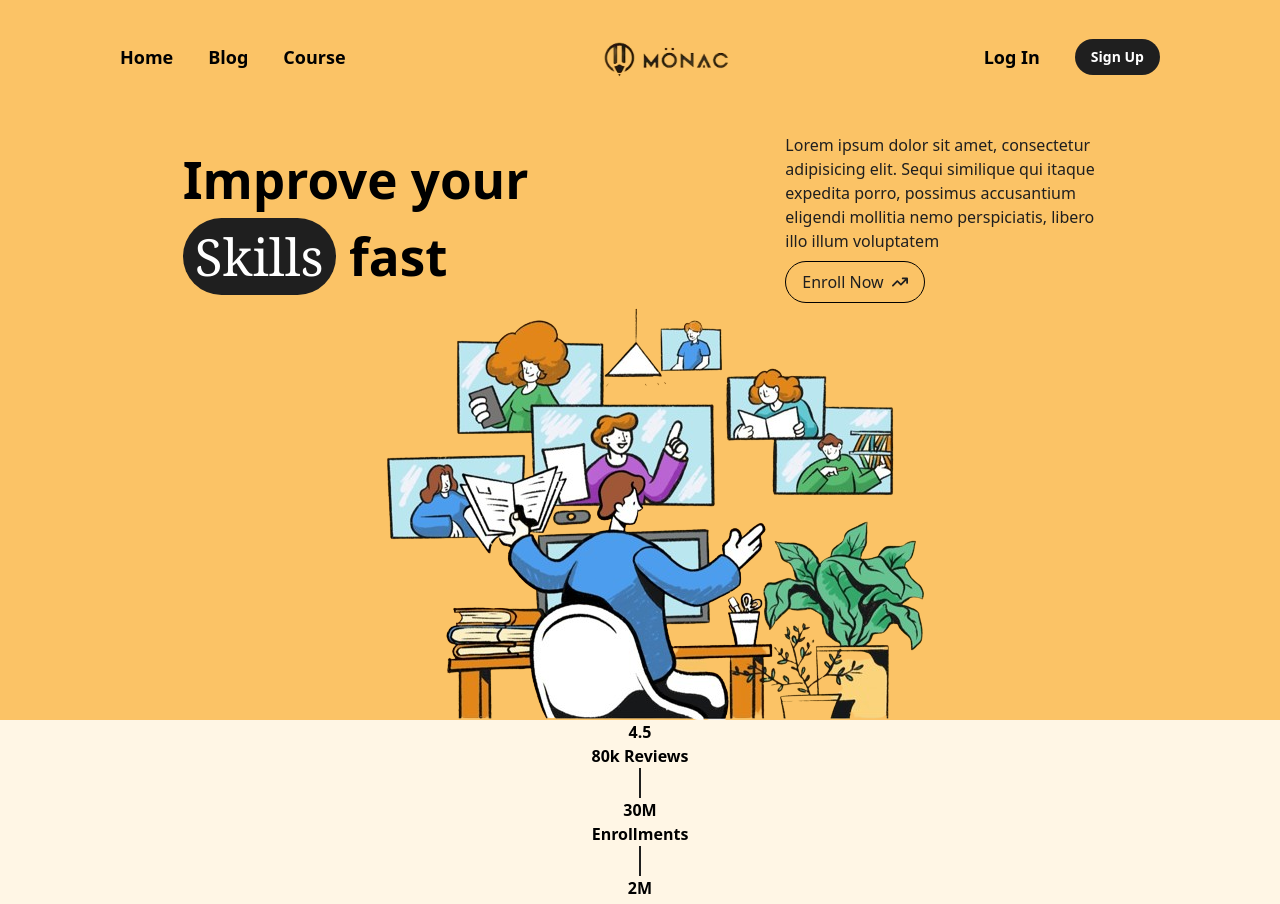
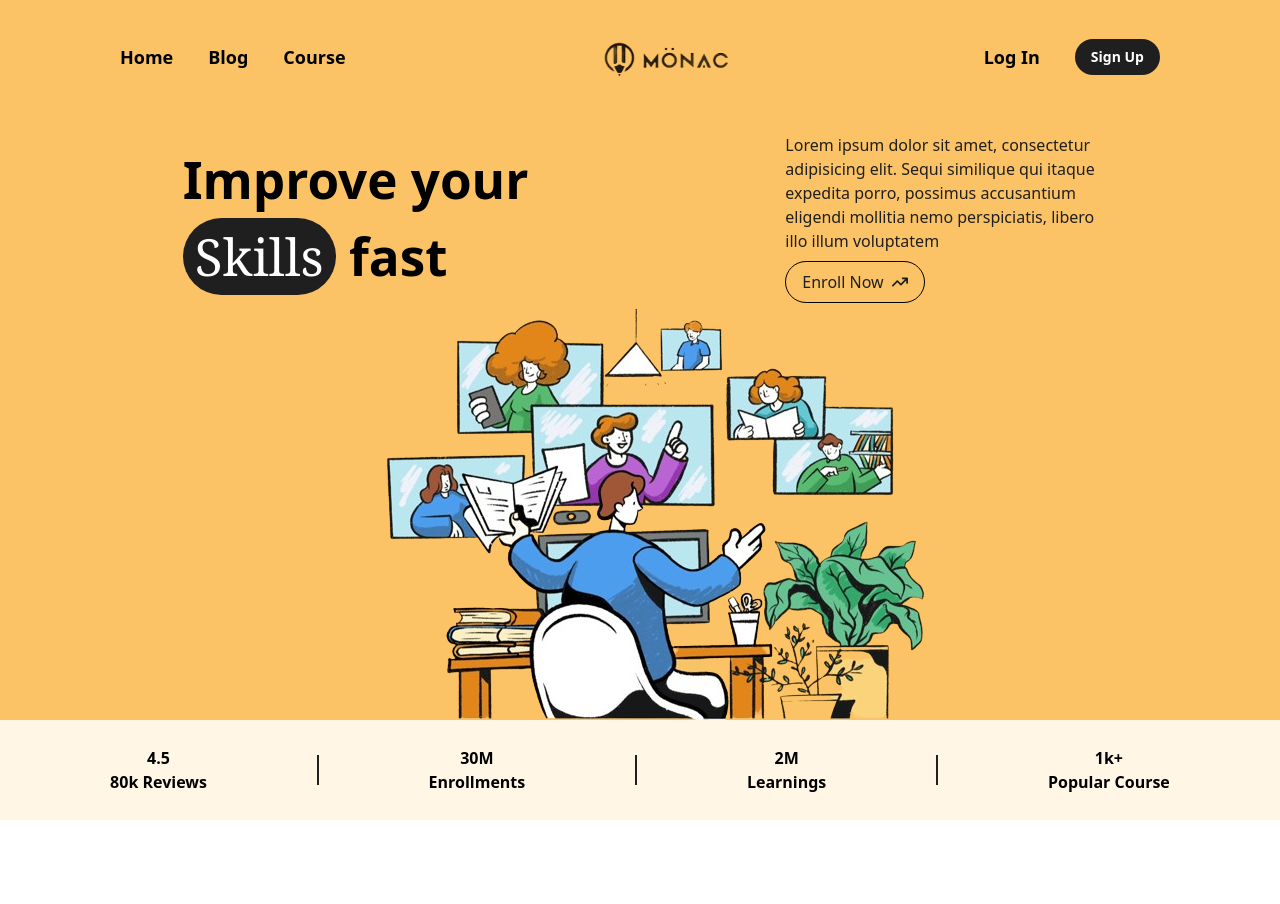
Before and after one commit to Aniket-Patidar/lmsfrontend, a Next.js app: page / in a window 1280 px wide. Shown: the top 904 px of the page. After the commit the page ends 820 px from the top, so only its background shows below. Built offline with nearby package versions, Linux system fonts and the light colour scheme.

Commit message:
Update index.jsx

```diff
--- a/src/pages/index.jsx
+++ b/src/pages/index.jsx
@@ -41,13 +41,12 @@ export default function Home() {
         </div>
       </div>
 
-      <div className="section-2 bg-c3 flex justify-evenly text-center flex-col min-h-[100px] items-center font-semibold">
+      <div className="section-2 bg-c3 flex justify-evenly text-center flex-wrap min-h-[100px] items-center font-semibold">
         <div>
           <h1>4.5</h1>
           <p>80k Reviews</p>
         </div>
         <span className="w-[1.5px] h-[30px] bg-c2 "></span>
-        {/* <span className="w-[30px] h-[30px] bg-c2"></span> */}
         <div>
           <h1>30M</h1>
           <p>Enrollments</p>
```
